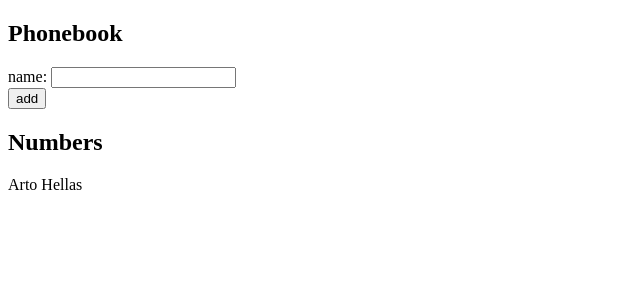
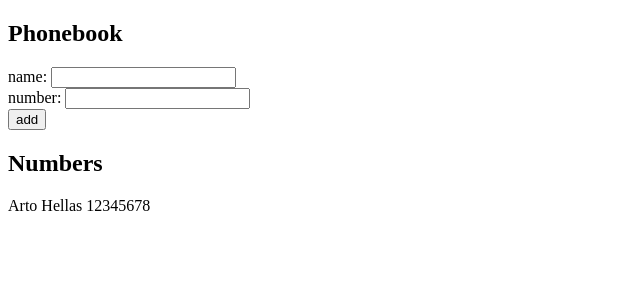
Before and after one commit to faugmello/fullstackopen, a React (Create React App) app in the folder part2/phonebook/: page / in a window 1280 px wide. Shown: the top 300 px of the page, without its empty margins (0-640 px from the left). Built offline with nearby package versions, Linux system fonts and the light colour scheme.

Commit message:
exercise 2.8 answer

```diff
--- a/part2/phonebook/src/App.js
+++ b/part2/phonebook/src/App.js
@@ -1,39 +1,58 @@
 import {useState} from 'react'
+import {clear} from "@testing-library/user-event/dist/clear";
 
 const App = () => {
     const [persons, setPersons] = useState([
-        {name: 'Arto Hellas'}
+        {name: 'Arto Hellas', phone: '12345678'}
     ])
     const [newName, setNewName] = useState('')
+    const [newPhone, setNewPhone] = useState('')
 
     const handleNewNameChange = (event) => {
         setNewName(event.target.value)
     }
 
-    const submitNewName = (event) => {
+    const handleNewPhoneChange = (event) => {
+        setNewPhone(event.target.value)
+    }
+
+    const submitNewPerson = (event) => {
         event.preventDefault()
         const newNameIsAlreadyOnThePhonebook = persons.some(person => person.name === newName)
-        if (newNameIsAlreadyOnThePhonebook) {
+        const isNameFilled = typeof newName === 'string' && newName.trim().length > 0
+        const isPhoneFilled = typeof newPhone === 'string' && newPhone.trim().length > 0
+        if (!isNameFilled || !isPhoneFilled) {
+            alert('Fill in both the name and the phone!')
+        } else if (newNameIsAlreadyOnThePhonebook) {
             alert(`${newName} is already added to phonebook`)
+            clearForm()
         } else {
-            setPersons([...persons, { name: newName }])
+            setPersons([...persons, { name: newName, phone: newPhone }])
+            clearForm()
         }
+    }
+
+    const clearForm = () => {
         setNewName('')
+        setNewPhone('')
     }
 
     return (
         <div>
             <h2>Phonebook</h2>
-            <form onSubmit={submitNewName}>
+            <form onSubmit={submitNewPerson}>
                 <div>
                     name: <input value={newName} onChange={handleNewNameChange}/>
+                </div>
+                <div>
+                    number: <input value={newPhone} onChange={handleNewPhoneChange}/>
                 </div>
                 <div>
                     <button type="submit">add</button>
                 </div>
             </form>
             <h2>Numbers</h2>
-            { persons.map(person => <p key={person.name}>{person.name}</p>) }
+            { persons.map(person => <p key={person.name}>{person.name} {person.phone}</p>) }
         </div>
     )
 }
```
